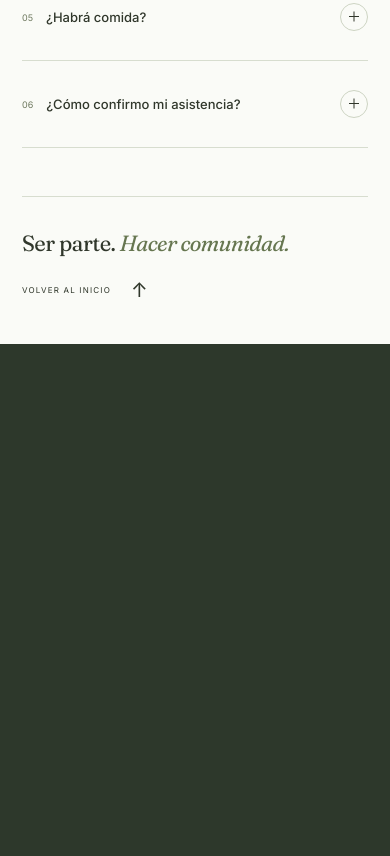
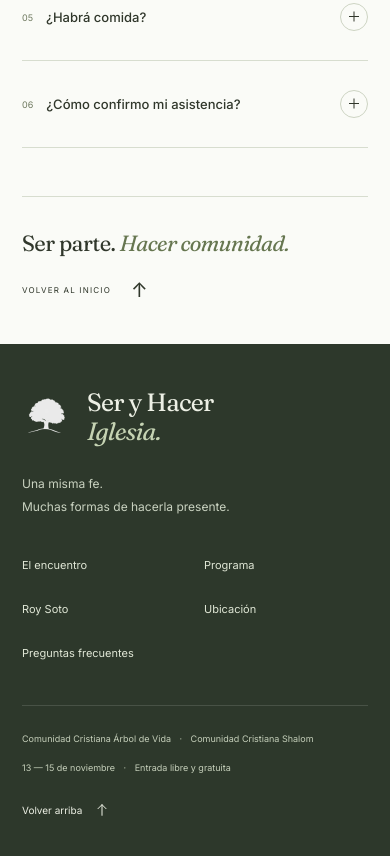
Before and after one commit to SergioCarrion23/Ser-y-hacer-iglesia, a website: page index.html in a window 390 px wide. Shown: the part 6709-7565 px from the top of the page. Before the commit the page ends 7053 px from the top, so only its background shows below. Drawn offline with Linux system fonts and the light colour scheme.

Commit message:
Add welcoming footer with event navigation

```diff
--- a/index.html
+++ b/index.html
@@ -15,7 +15,7 @@
   <link rel="icon" type="image/png" href="assets/tree-emblem.png" />
 
   <!-- Styles -->
-  <link rel="stylesheet" href="styles.css?v=20261021-visit" />
+  <link rel="stylesheet" href="styles.css?v=20261021-footer" />
 </head>
 <body>
   <a class="skip-link" href="#inicio">Saltar al contenido</a>
@@ -393,6 +393,29 @@
     </section>
   </main>
 
+  <footer class="site-footer" aria-label="Pie de página">
+    <div class="container site-footer__main">
+      <a class="site-footer__brand" href="#inicio" aria-label="Ser y Hacer Iglesia — Inicio">
+        <img src="assets/tree-emblem.png" width="64" height="64" alt="" loading="lazy" />
+        <span>Ser y Hacer <em>Iglesia.</em></span>
+      </a>
+      <p class="site-footer__invitation">Una misma fe.<br />Muchas formas de hacerla presente.</p>
+      <nav class="site-footer__nav" aria-label="Navegación del pie de página">
+        <a href="#evento">El encuentro</a>
+        <a href="#programa">Programa</a>
+        <a href="#ponentes">Roy Soto</a>
+        <a href="#ubicacion">Ubicación</a>
+        <a href="#faq">Preguntas frecuentes</a>
+      </nav>
+    </div>
+    <div class="container site-footer__bottom">
+      <p>Comunidad Cristiana Árbol de Vida <span aria-hidden="true">·</span> Comunidad Cristiana Shalom</p>
+      <p>13 — 15 de noviembre <span aria-hidden="true">·</span> Entrada libre y gratuita</p>
+      <a href="#inicio">Volver arriba <svg width="16" height="16" viewBox="0 0 24 24" fill="none" aria-hidden="true"><path d="M12 20V4m-6 6 6-6 6 6" stroke="currentColor" stroke-width="1.5" stroke-linecap="round" stroke-linejoin="round"/></svg></a>
+    </div>
+  </footer>
+
+
   <script src="script.js?v=20261020-evento"></script>
   <script src="event-showcase.js?v=20261020-evento"></script>
   <script src="assets/pastor-motion.js?v=20261020-spatial" defer></script>
--- a/styles.css
+++ b/styles.css
@@ -598,3 +598,33 @@ body.menu-open { overflow: hidden; }
   .visit-link span, .question__icon::before, .question__icon::after { transition: none; }
   html { scroll-behavior: auto; }
 }
+
+/* A clear, welcoming close with verified event details and useful navigation. */
+.site-footer { background: #2d382b; color: #edf0e5; padding: 64px 0 0; }
+.site-footer__main { display: grid; grid-template-columns: 1.2fr 1fr .8fr; gap: 48px; align-items: start; padding-bottom: 56px; }
+.site-footer__brand { display: inline-flex; align-items: center; gap: 17px; width: fit-content; }
+.site-footer__brand img { width: 48px; height: 48px; filter: brightness(0) invert(92%); }
+.site-footer__brand > span { font: 400 26px/1.15 var(--font-display); letter-spacing: -.8px; }
+.site-footer__brand em { display: block; font-weight: 400; color: #c5d3b3; }
+.site-footer__invitation { padding-top: 4px; color: #c9d2c0; font-size: 12px; line-height: 1.9; }
+.site-footer__nav { display: grid; gap: 2px; justify-items: start; }
+.site-footer__nav a { display: inline-flex; align-items: center; min-height: 36px; font-size: 11px; color: #e0e7d6; }
+.site-footer a:hover { color: #fff; text-decoration: underline; text-underline-offset: 5px; }
+.site-footer a:focus-visible { outline-color: #e2edcf; }
+.site-footer__bottom { display: flex; flex-wrap: wrap; justify-content: space-between; align-items: center; gap: 16px 30px; padding: 24px 0; border-top: 1px solid #ffffff21; }
+.site-footer__bottom p { font-size: 9px; line-height: 1.9; color: #c5cfba; }
+.site-footer__bottom p span { margin: 0 6px; }
+.site-footer__bottom a { display: inline-flex; align-items: center; gap: 12px; min-height: 44px; font-size: 10px; }
+@media (max-width: 800px) {
+  .site-footer__main { grid-template-columns: 1fr 1fr; gap: 30px; }
+  .site-footer__invitation { grid-column: 1; }
+  .site-footer__nav { grid-column: 2; grid-row: 1 / 3; }
+  .site-footer__nav a { min-height: 44px; }
+}
+@media (max-width: 480px) {
+  .site-footer { padding-top: 44px; }
+  .site-footer__main { grid-template-columns: 1fr; padding-bottom: 30px; gap: 24px; }
+  .site-footer__nav { grid-column: 1; grid-row: auto; grid-template-columns: 1fr 1fr; gap: 0 18px; }
+  .site-footer__brand > span { font-size: 25px; }
+  .site-footer__bottom { flex-direction: column; align-items: flex-start; gap: 12px; }
+}
```
